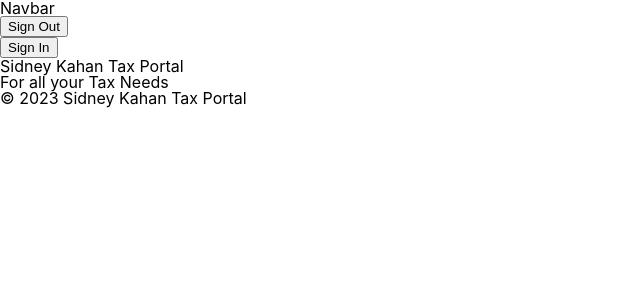
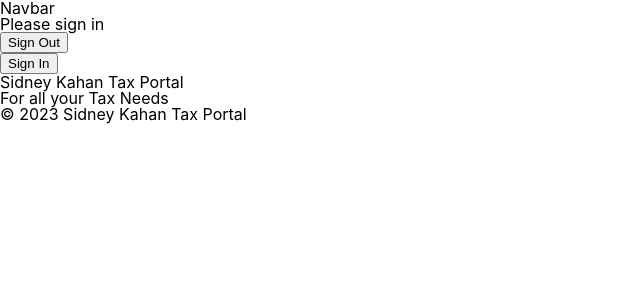
Before and after one commit to elpopes/tax-service, a React (Create React App) app in the folder tax-client/: page / in a window 1280 px wide. Shown: the top 300 px of the page, without its empty margins (0-640 px from the left). Built offline with nearby package versions, Linux system fonts and the light colour scheme; no server answers.

Commit message:
add user to nav

```diff
--- a/tax-client/src/components/Navbar.js
+++ b/tax-client/src/components/Navbar.js
@@ -1,11 +1,13 @@
 import React from "react";
 import SignOut from "./SignOut";
+import UserDisplay from "./UserDisplay";
 
 class Navbar extends React.Component {
   render() {
     return (
       <div>
         <p>Navbar</p>
+        <UserDisplay />
         <SignOut />
       </div>
     );
--- a/tax-client/src/components/UserDisplay.js
+++ b/tax-client/src/components/UserDisplay.js
@@ -1,11 +1,17 @@
 import React from "react";
 import { useSelector } from "react-redux";
-import { getSessionsUser } from "../store/sessions/sessionsSelectors";
+import { selectUser } from "../store/sessions/sessionsSelectors";
+import SignOut from "./SignOut";
 
 function UserDisplay() {
-  const user = useSelector(getSessionsUser);
+  const user = useSelector(selectUser);
 
-  return <div>{user ? `Welcome, ${user.email}` : "Please sign in"}</div>;
+  return (
+    <div>
+      {user ? `Welcome, ${user.email} ` : "Please sign in"}
+      {user && <SignOut />}
+    </div>
+  );
 }
 
 export default UserDisplay;
```
